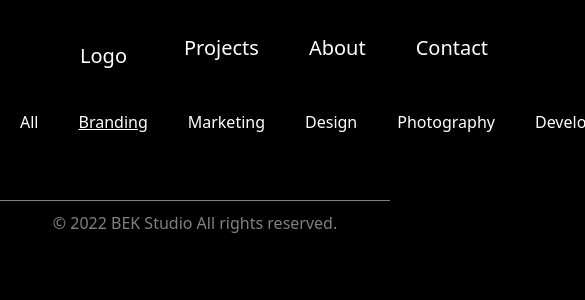
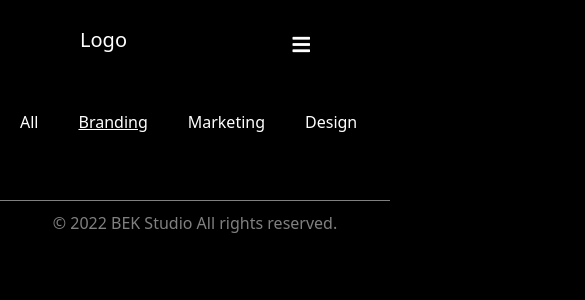
Before and after one commit to eom1228/BEK-home, a React (Create React App) app in the folder bek-home/: page /projects/Branding in a window 390 px wide. Shown: the top 300 px of the page, 585 px wide, since content can reach past the window. Built offline with nearby package versions, Linux system fonts and the light colour scheme.

Commit message:
header and other responsive design

```diff
--- a/bek-home/public/index.html
+++ b/bek-home/public/index.html
@@ -15,6 +15,9 @@
       user's mobile device or desktop. See https://developers.google.com/web/fundamentals/web-app-manifest/
     -->
     <link rel="manifest" href="%PUBLIC_URL%/manifest.json" />
+    <link rel="stylesheet" href="https://use.fontawesome.com/releases/v5.15.4/css/all.css"
+    integrity="sha384-DyZ88mC6Up2uqS4h/KRgHuoeGwBcD4Ng9SiP4dIRy0EXTlnuz47vAwmeGwVChigm" crossorigin="anonymous" />
+
     <!--
       Notice the use of %PUBLIC_URL% in the tags above.
       It will be replaced with the URL of the `public` folder during the build.
--- a/bek-home/src/components/Gallery/gallery.scss
+++ b/bek-home/src/components/Gallery/gallery.scss
@@ -20,7 +20,7 @@ $layout-large: 1200px;
     transition: 1000ms ease-in-out;
     &--image {
       position: relative;
-      height: 250px;
+      height: 10rem;
       margin-bottom: 1em;
       & .overlay {
         background: rgba(0, 0, 0, 0.3);
@@ -33,7 +33,7 @@ $layout-large: 1200px;
         width: 100%;
         height: 100%;
 
-        object-fit: contain;
+        object-fit: cover;
         background-color: rgba(255, 255, 255, 0.2);
         vertical-align: middle;
       }
@@ -78,7 +78,12 @@ $layout-large: 1200px;
     margin-bottom: 1rem;
     // display: inline-flex;
     flex-flow: column wrap;
-    column-count: 2;
+    column-count: 1;
+    @media (min-width: $layout-medium) {
+      &{
+        column-count: 2;
+      }
+    }
   }
   // &__title {
   //   column-count: 1;
@@ -100,11 +105,19 @@ $layout-large: 1200px;
     }
     & img {
       width: 100%;
-      height: 600px;
+      max-height: 300px;
       padding-top: 30px;
       object-fit: fill;
       // background-color: rgba(255, 255, 255, 0.2);
       vertical-align: middle;
+
+      @media (min-width: $layout-medium) {
+        &{
+max-height:600px;
+        }
+      }
+
+
     }
     &:hover {
       transition: 1000ms ease-in-out;
--- a/bek-home/src/components/Header.js
+++ b/bek-home/src/components/Header.js
@@ -7,9 +7,15 @@ import MediaBtn from './AboutPage/mediaBtn';
 import PhotographyBtn from './AboutPage/photographyBtn';
 import './Header.scss';
 import SubHeader from './SubHeader';
-
+import { Menu, Close } from '@material-ui/icons';
+//
 const Header = ({ location, history, handleClick, categories }) => {
   const [isShown, setIsShown] = useState(false);
+
+  const [click, setClick] = useState(false);
+
+  const handleClickMenu = () => setClick(!click);
+  const closeMobileMenu = () => setClick(false);
 
   return (
     <>
@@ -20,13 +26,17 @@ const Header = ({ location, history, handleClick, categories }) => {
               Logo
             </Link>
           </div>
-          <ul className='header_projects'>
+          <div className='menu-icon' onClick={handleClickMenu}>
+                <i className={click ? 'fas fa-times' : 'fas fa-bars'} />
+            </div>
+          <ul className= {click ? 'header_projects active' : 'header_projects'}>
             <li className='nav_projects_container'>
               <Link
                 to='/projects'
                 value='projects'
                 className='subnav_links'
-                onClick={(e) => handleClick(e.target.value)}
+                onClick={(e) => handleClick(e.target.value), closeMobileMenu}
+
               >
                 Projects
               </Link>
@@ -37,12 +47,12 @@ const Header = ({ location, history, handleClick, categories }) => {
               onMouseEnter={() => setIsShown(true)}
               onMouseLeave={() => setIsShown(false)}
             >
-              <Link to='/about' className='subnav_links'>
+              <Link to='/about' className='subnav_links' onClick={ closeMobileMenu}>
                 About
               </Link>
             </li>
             <li className='nav_projects_container'>
-              <Link to='/contact' className='subnav_links'>
+              <Link to='/contact' className='subnav_links'  onClick={ closeMobileMenu}>
                 Contact
               </Link>
             </li>
--- a/bek-home/src/components/Header.scss
+++ b/bek-home/src/components/Header.scss
@@ -5,6 +5,7 @@
   .header_wrapper {
     display: flex;
     width: 100%;
+    position: relative;
     .header_logo {
       flex: 1;
       height: 100%;
@@ -18,6 +19,7 @@
         font-size: 20px;
       }
     }
+
     .header_projects {
       display: flex;
       align-items: center;
@@ -36,6 +38,26 @@
           }
         }
       }
+      @media(max-width: 767px){
+&{
+  width: 100%;
+  display: none;
+  position: fixed;
+  background: #000;
+  z-index: 1;
+  color: #fff;
+  top: 0;
+  left: 0;
+  // display: flex;
+  flex-flow: column;
+  justify-content: center;
+
+  &.active{
+    display: flex;
+  }
+
+}
+      }
     }
     .nav_third_element {
       flex: 1;
@@ -51,3 +73,21 @@
     }
   }
 }
+
+
+.menu-icon {
+  position: absolute;
+  top: 0;
+  right: 0;
+  display: block;
+  font-size: 20px;
+  transform: translate(0,100%);
+  z-index: 10;
+
+
+@media(min-width:768px){
+&{
+  display: none;
+}
+}
+}
--- a/bek-home/src/components/Main/Slider/Slider.scss
+++ b/bek-home/src/components/Main/Slider/Slider.scss
@@ -2,6 +2,7 @@
 {
     width: 100%;
     height: 500px;
+
 
     flexGrow: 1;
 
@@ -10,3 +11,8 @@
         object-fit: contain;
     }
 }
+
+.carousel-root{
+    position: relative;
+    z-index: 0;
+}
--- a/bek-home/src/index.css
+++ b/bek-home/src/index.css
@@ -10,6 +10,8 @@ html {
   font-family: sans-serif;
   background: black !important;
   box-sizing: border-box;
+  max-width: 100%;
+  overflow-x: hidden;
 }
 
 * {
```
